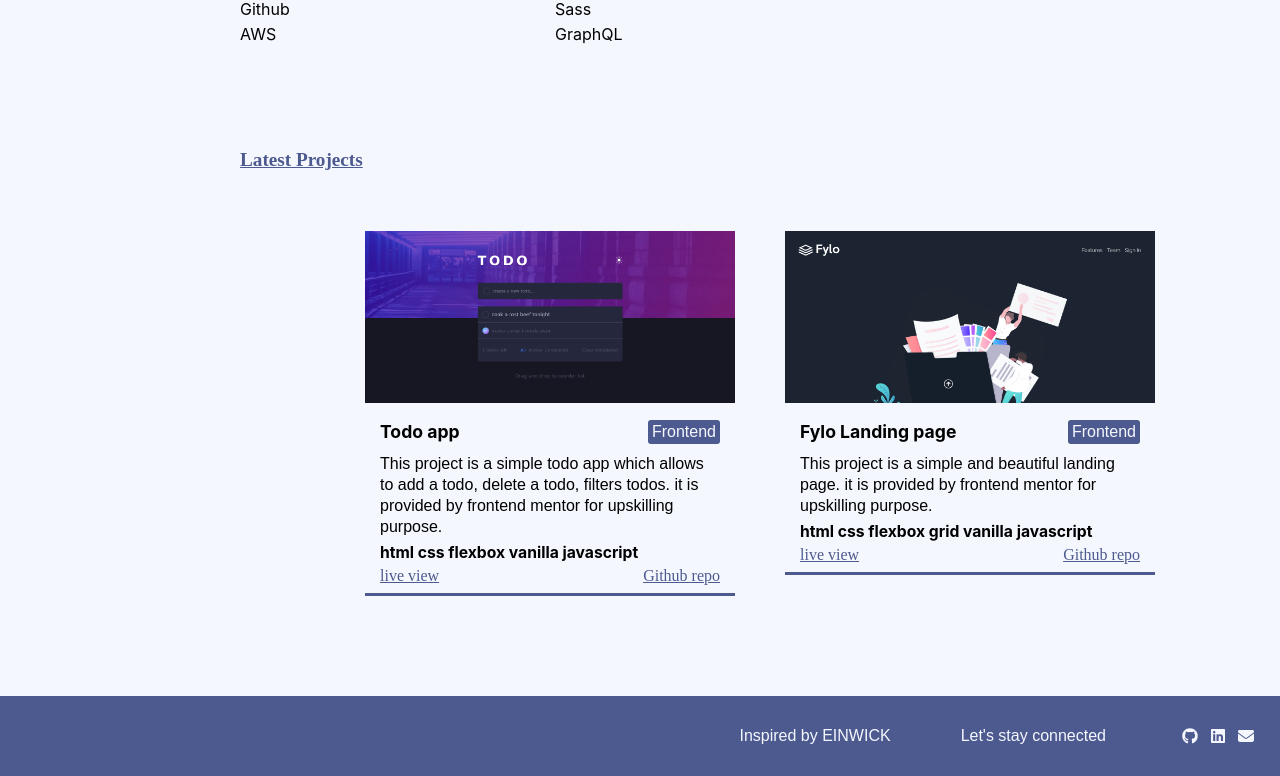
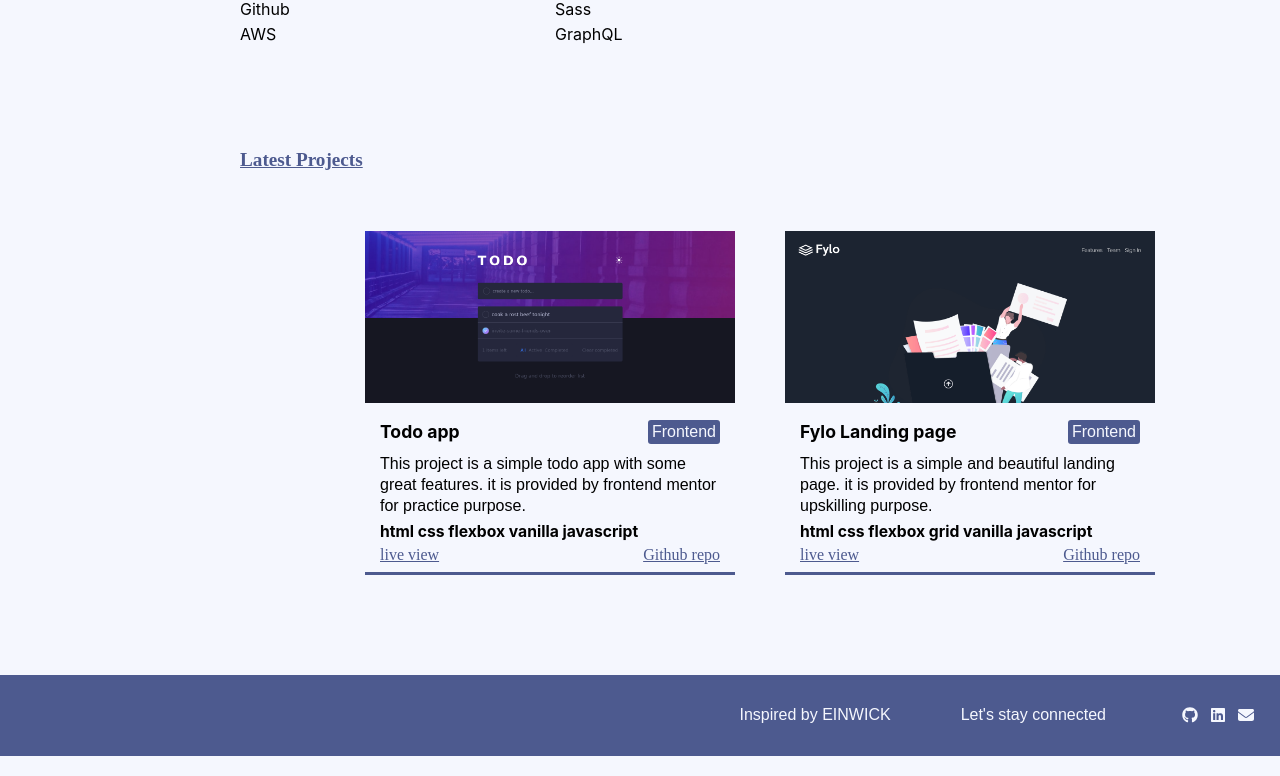
Before and after one commit to Jean-kassyl/kass-portofolio-v1, a React (Create React App) app: page / in a window 1280 px wide. Shown: the part 955-1731 px from the top of the page. Built offline with nearby package versions, Linux system fonts and the light colour scheme.

Commit message:
docs: upgrade the readme file

```diff
--- a/src/App.js
+++ b/src/App.js
@@ -29,11 +29,11 @@ const projectInfo = [
     id: 3,
     projectTitle: 'Todo app',
     desktop: '/images/todo.png',
-    description: 'This project is a simple todo app which allows to add a todo, delete a todo, filters todos. it is provided by frontend mentor for upskilling purpose.',
+    description: 'This project is a simple todo app with some great features. it is provided by frontend mentor for practice purpose.',
     category: 'Frontend',
     tools: ['html', 'css', 'flexbox', 'vanilla javascript'],
-    live: 'https://jean-kassyl.github.io/fylo-landingPage',
-    github: 'https://github.com/Jean-kassyl/fylo-landingPage'
+    live: 'https://jean-kassyl.github.io/todo-app/',
+    github: 'https://github.com/Jean-kassyl/todo-app'
   }
 ];
 
```
Also changed, not shown: 1 other file (tests, documents, lock files or other folders).
